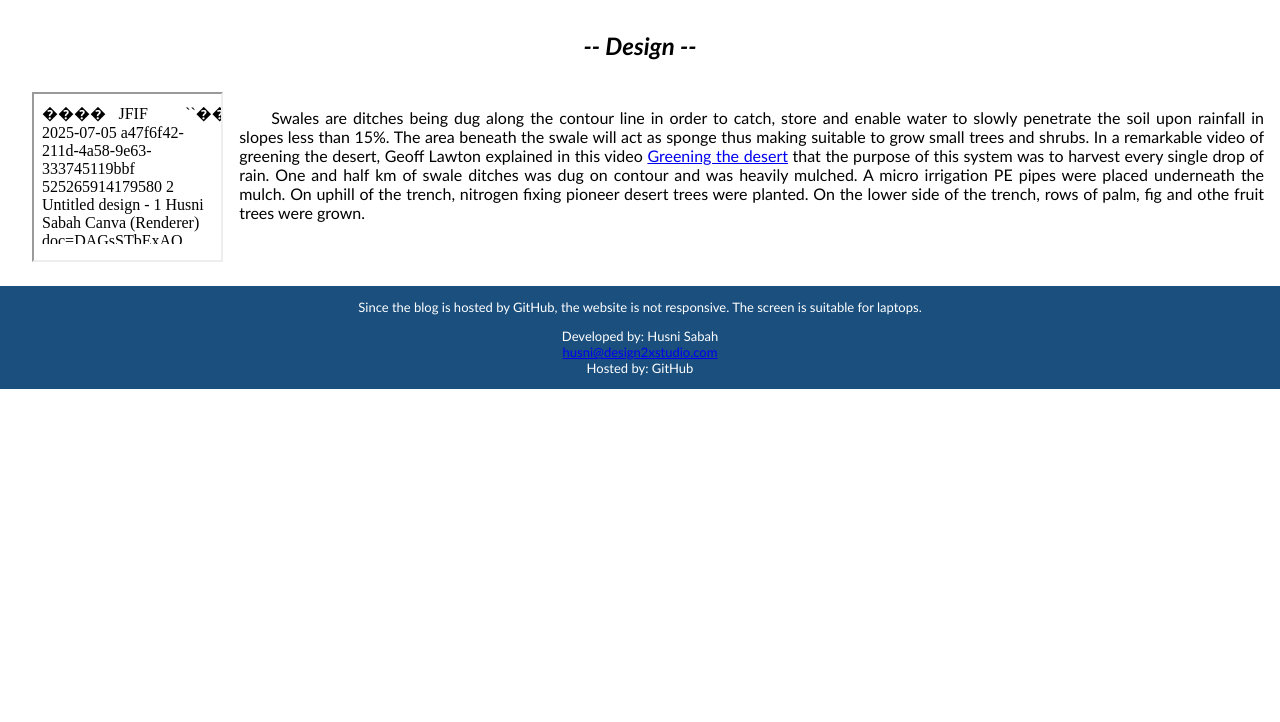
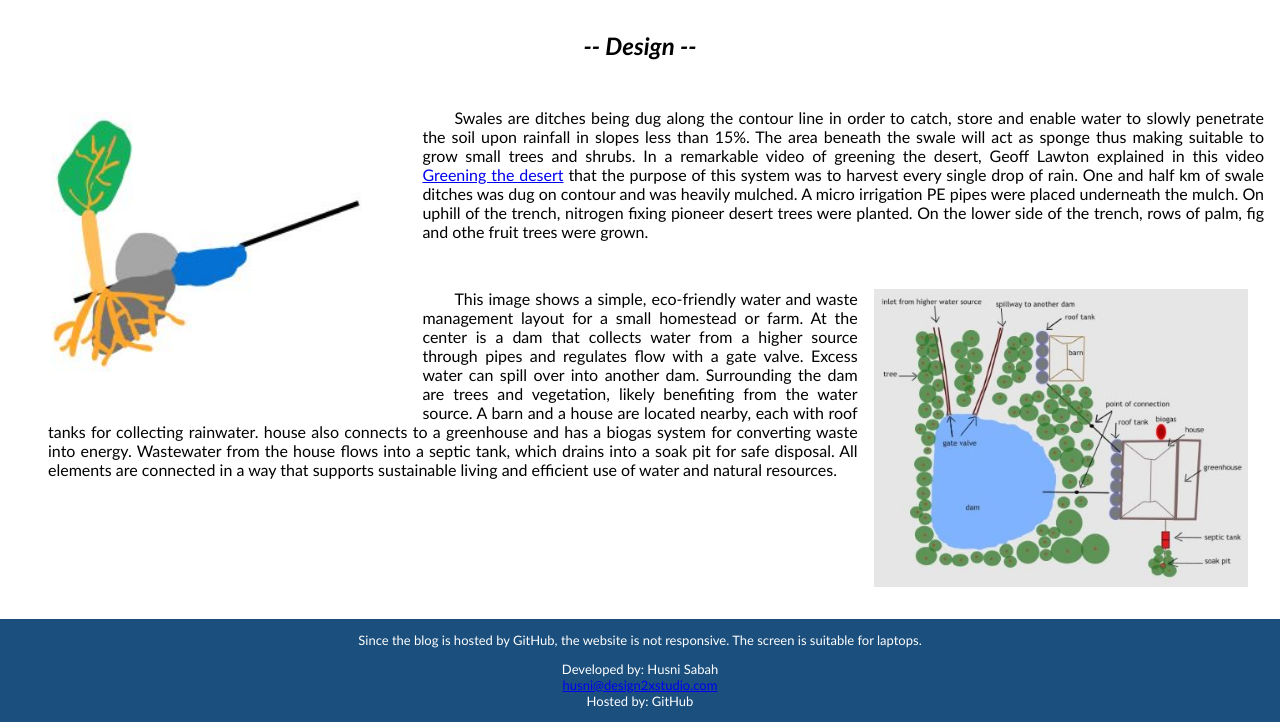
Before and after one commit to sano84/Husni-Sabah-blog, a PHP site: page / in a window 1280 px wide. Shown: the part 3787-4509 px from the top of the page. Before the commit the page ends 4176 px from the top, so only its background shows below. Run offline with PHP 8.4, Linux system fonts and the light colour scheme.

Commit message:
adding two designs

```diff
--- a/css/style.css
+++ b/css/style.css
@@ -350,14 +350,29 @@
     margin: 1rem;
   }
   .d-1{
-    width: 15%;
-    height: 30%;
+    width: 30%;
+    height: 100%;
     float: left;
     margin-left: 1rem;
     margin-right: 1rem;
     padding-bottom: 1rem;
    }
    .design-para-1{
+    padding-left: 2rem;
+    padding-bottom: 2rem;
+    text-indent: 2rem;
+    text-align: justify;
+   }
+
+   .d-2{
+    width: 30%;
+    height: 100%;
+    float: right;
+    margin-left: 1rem;
+    margin-right: 1rem;
+    padding-bottom: 1rem;
+   }
+   .design-para-2{
     padding-left: 2rem;
     padding-bottom: 2rem;
     text-indent: 2rem;
--- a/index.html
+++ b/index.html
@@ -138,7 +138,7 @@
   </div>
   <h2>-- Design --</h2>
   <div class="design-1">
-    <iframe class="d-1" src="design/swale1.jpg" height="300" width="450" title="Iframe Example" alt="swale, contour line, Geoff Lawton"></iframe>
+    <img class = "d-1" src="design/swale1.jpg" alt = "swales, counter lines"></img>
     <p class="design-para-1"> Swales are ditches being dug along the contour line in order to
       catch, store and enable water to slowly penetrate the soil upon rainfall in slopes less than 15%. The area beneath the swale will act as sponge
       thus making suitable to grow small trees and shrubs. In a remarkable video of greening the desert,
@@ -147,7 +147,14 @@
       was dug on contour and was heavily mulched. A micro irrigation PE pipes were placed underneath
       the mulch. On uphill of the trench, nitrogen fixing pioneer desert trees were planted. On
       the lower side of the trench, rows of palm, fig and othe fruit trees were grown.
-
+    </p>
+     <img class="d-2" src="design/schemetic_water_storage_uses1.jpg" alt="biogass, eco-friendly water mangement"></img>
+    <p class="design-para-2"> This image shows a simple, eco-friendly water and waste management layout for a small homestead or farm. At the center is a dam that
+       collects water from a higher source through pipes and regulates flow with a gate valve. Excess water can spill over into another dam. Surrounding the dam
+       are trees and vegetation, likely benefiting from the water source. A barn and a house are located nearby, each with roof tanks for collecting rainwater.
+       house also connects to a greenhouse and has a biogas system for converting waste into energy. Wastewater from the house flows into a septic tank, which
+       drains into a soak pit for safe disposal. All elements are connected in a way that supports sustainable living and efficient use of water and natural
+       resources.
     </p>
   </div>
 <!-- </div> -->
```
Also changed, not shown: design/schemetic_water_storage_uses.jpg (added), design/schemetic_water_storage_uses1.jpg (added), design/swale.jpg (deleted), design/swale2.jpg (added), design/swale3.jpg (added).
